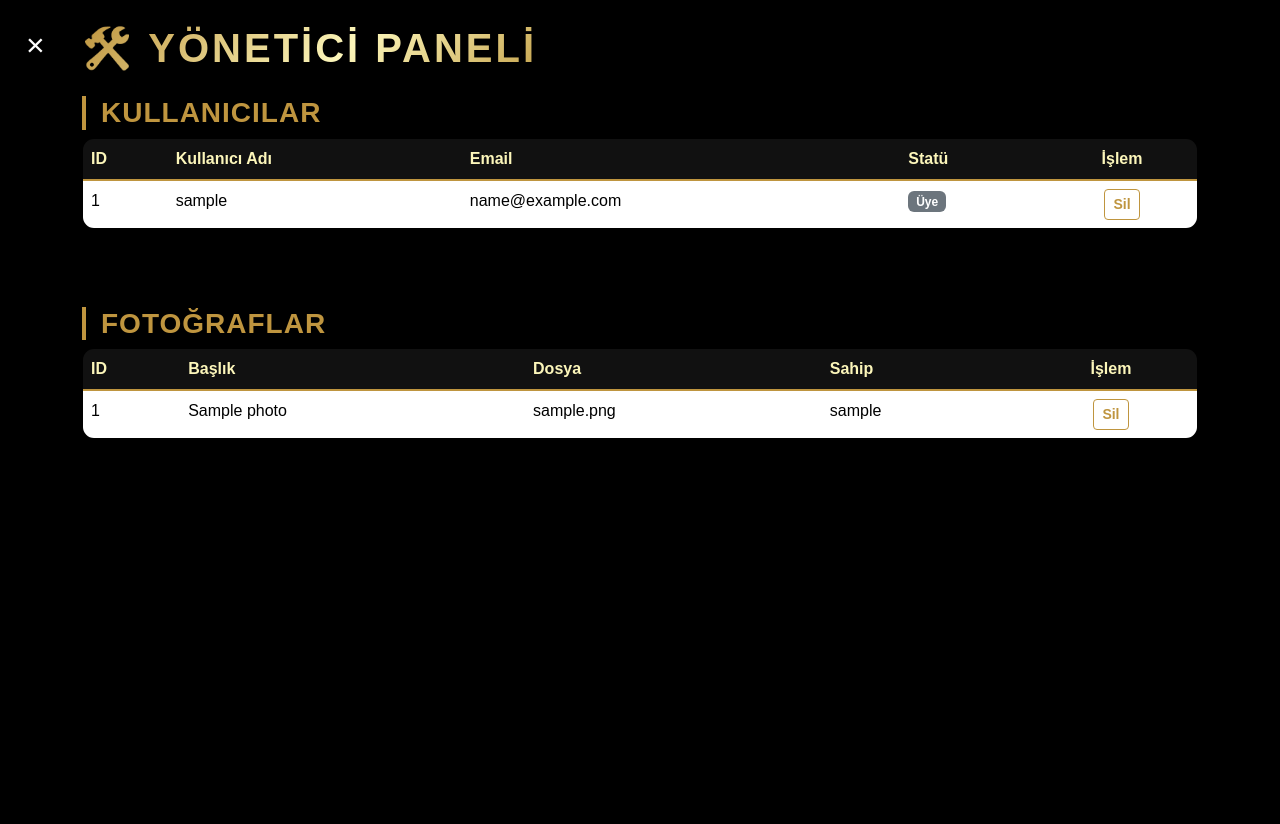
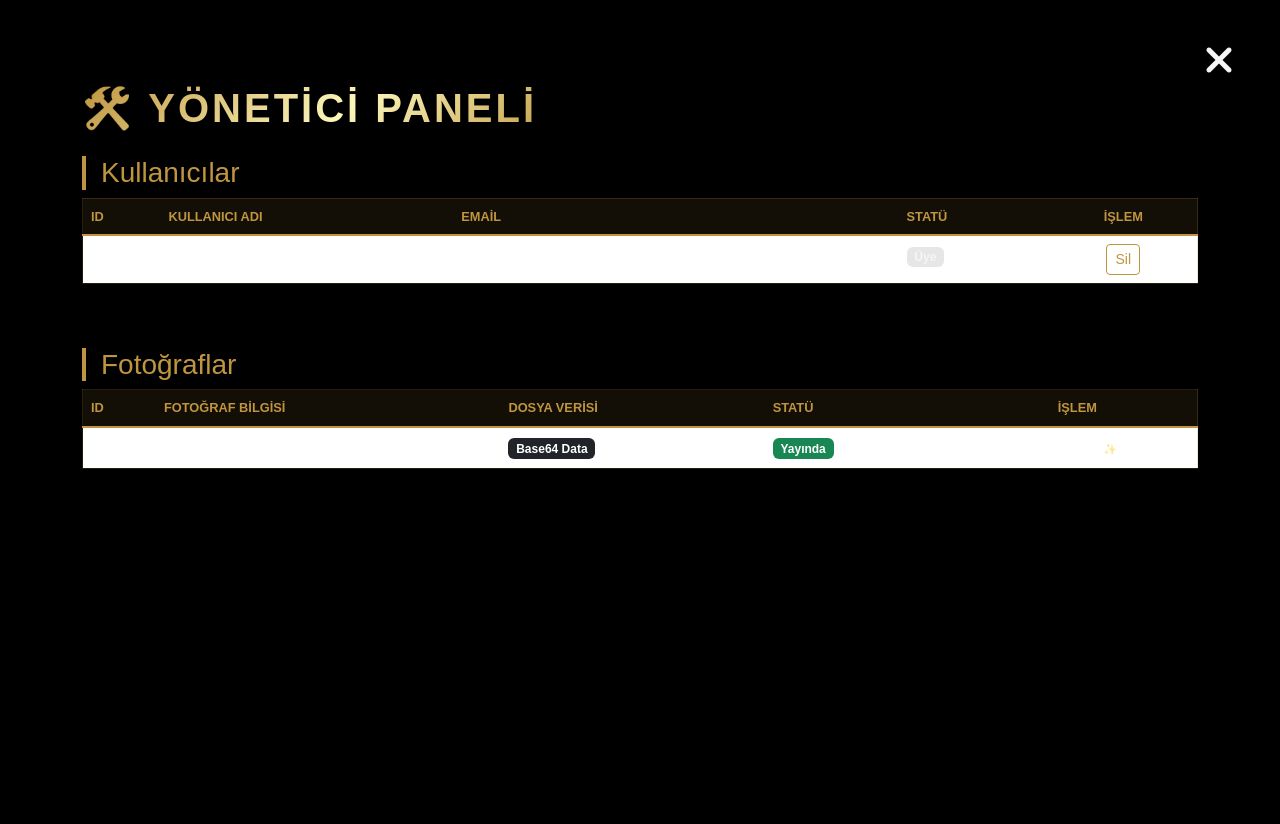
Before and after one commit to ONLINEGALERI/onlinegaleri, a Flask app: template templates/admin.html in a window 1280 px wide. Run offline with Flask 3, Linux system fonts and the light colour scheme; the template is opened without the code that fills it: values that come from a table or form of the project are taken from there, others are empty; tables that the repository leaves empty hold one stand-in row (values such as "Sample post"); some libraries are stand-ins or nearby versions.

Commit message:
düzenlemeler

```diff
--- a/app.py
+++ b/app.py
@@ -12,7 +12,7 @@ app = Flask(__name__)
 app.config.from_object('config.Config')
 app.secret_key = os.environ.get("SECRET_KEY", "verzia-special-2025")
 
-# --------------------- DATABASE AYARI ---------------------
+# --------------------- DATABASE AYARI (RAILWAY UYUMLU) ---------------------
 DATABASE_URL = os.environ.get("DATABASE_URL")
 if DATABASE_URL:
     if DATABASE_URL.startswith("postgres://"):
@@ -29,6 +29,7 @@ login_manager.init_app(app)
 def load_user(user_id):
     return db.session.get(User, int(user_id))
 
+# --------------------- BİLDİRİM SİSTEMİ ENJEKSİYONU ---------------------
 @app.context_processor
 def inject_notifications():
     if current_user.is_authenticated:
@@ -96,7 +97,7 @@ def update_bio():
         db.session.commit()
     return redirect(url_for("profile", username=user.username))
 
-# --------------------- TAKİP SİSTEMİ (BOZUK OLAN KISIM MÜHÜRLENDİ ✨) ---------------------
+# --------------------- TAKİP SİSTEMİ ---------------------
 @app.route("/follow/<username>", methods=['POST'])
 @login_required
 def toggle_follow(username):
@@ -110,7 +111,6 @@ def toggle_follow(username):
     else:
         current_user.follow(user_to_follow)
         status = "followed"
-        # Takip bildirimi mühürlendi
         notif = Notification(
             user_id=user_to_follow.id,
             sender_username=current_user.username,
@@ -123,25 +123,21 @@ def toggle_follow(username):
     db.session.commit()
     return jsonify({"status": status, "follower_count": user_to_follow.followers_list.count()})
 
+# --------------------- ARAMA VE LİSTELEME ---------------------
 @app.route("/get_user_list/<username>/<type>")
 @login_required
 def get_user_list(username, type):
     user = User.query.filter_by(username=username).first_or_404()
-    # Kurucu profilleri takipçi listesi koruması
     if user.username.lower() in ["beril", "ecem", "cemre", "verzia"] and type == 'followers':
         return jsonify([])
-
     users = user.followers_list.all() if type == 'followers' else user.followed.all()
     return jsonify([{"username": u.username, "avatar": u.avatar or "https://picsum.photos/100"} for u in users])
 
-# --------------------- ARAMA SİSTEMİ (BOZUK OLAN KISIM MÜHÜRLENDİ ✨) ---------------------
 @app.route("/search_users")
 @login_required
 def search_users():
     q = request.args.get("q", "").strip()
-    if not q:
-        return jsonify([])
-    # Kullanıcı adı içinde geçenleri pırlanta gibi arıyoruz
+    if not q: return jsonify([])
     users = User.query.filter(User.username.ilike(f"%{q}%")).limit(10).all()
     return jsonify([{"username": u.username, "avatar": u.avatar or "https://picsum.photos/100"} for u in users])
 
@@ -173,7 +169,37 @@ def add_comment(photo_id):
         db.session.rollback()
         return jsonify({'status': 'error', 'message': str(e)}), 500
 
-# --------------------- BİLDİRİM VE AYARLAR ---------------------
+# --------------------- ADMIN / YÖNETİCİ PANELİ (KESİN ÇÖZÜM ✨) ---------------------
+@app.route("/admin/dashboard")
+@login_required
+def admin_dashboard():
+    # Karakter uyuşmazlığını önleyen asalet kilidi
+    current_username = current_user.username.replace('İ', 'i').replace('I', 'ı').lower()
+    if "verzia" not in current_username:
+        flash("Yetkisiz erişim!", "error")
+        return redirect(url_for("profile", username=current_user.username))
+
+    try:
+        all_users = User.query.order_by(User.id.desc()).all()
+        all_photos = Photo.query.order_by(Photo.id.desc()).all()
+        return render_template("admin.html", users=all_users, photos=all_photos)
+    except Exception as e:
+        print(f"Admin Hatası: {e}")
+        return redirect(url_for("profile", username=current_user.username))
+
+@app.route("/admin/delete_user/<int:user_id>", methods=['POST'])
+@login_required
+def admin_delete_user(user_id):
+    if "verzia" not in current_user.username.lower():
+        return jsonify({"status": "error"}), 403
+    user_to_delete = User.query.get_or_404(user_id)
+    if user_to_delete.username.lower() == "verzia":
+        return jsonify({"status": "error", "message": "Kurucu silinemez!"}), 400
+    db.session.delete(user_to_delete)
+    db.session.commit()
+    return jsonify({"status": "success"})
+
+# --------------------- DİĞER ROTALAR ---------------------
 @app.route("/notifications")
 @login_required
 def get_notifications():
@@ -195,10 +221,7 @@ def settings():
         if request.form.get("password"): current_user.set_password(request.form.get("password"))
         db.session.commit()
         return redirect(url_for("profile", username=current_user.username))
-    try:
-        return render_template("settings.html", user=current_user)
-    except:
-        return redirect(url_for("profile", username=current_user.username))
+    return render_template("settings.html", user=current_user)
 
 @app.route("/logout")
 def logout():
--- a/templates/admin.html
+++ b/templates/admin.html
@@ -3,7 +3,9 @@
 
 {% block content %}
 
-<button class="exit-btn" onclick="window.location.href='{{ url_for('index') }}'">×</button>
+<button class="exit-btn-fixed" onclick="window.location.href='{{ url_for('index') }}'">
+    <i class="fa-solid fa-xmark"></i>
+</button>
 
 <div class="container mt-4 admin-page">
     <h1 class="mb-4 admin-title">🛠️ Yönetici Paneli</h1>
@@ -27,18 +29,18 @@
                 {% for user in users %}
                 <tr>
                     <td>{{ user.id }}</td>
-                    <td>{{ user.username }}</td>
+                    <td>@{{ user.username }}</td>
                     <td>{{ user.email }}</td>
                     <td>
-                        {% if user.username.lower() == 'bec' %}
+                        {% if user.username.upper() == 'VERZİA' or user.username.upper() == 'VERZIA' %}
                             <span class="badge verzia-gold-badge">Admin</span>
                         {% else %}
-                            <span class="badge bg-secondary">Üye</span>
+                            <span class="badge status-badge">Üye</span>
                         {% endif %}
                     </td>
                     <td class="text-center">
-                        {% if user.username.lower() != 'bec' %}
-                        <form method="POST" action="{{ url_for('delete_user', user_id=user.id) }}" style="display:inline;">
+                        {% if user.username.upper() != 'VERZİA' and user.username.upper() != 'VERZIA' %}
+                        <form method="POST" action="{{ url_for('admin_delete_user', user_id=user.id) }}" style="display:inline;">
                             <button class="btn btn-danger btn-sm action-btn verzia-gold-btn" onclick="return confirm('Bu kullanıcı silinsin mi?');">Sil</button>
                         </form>
                         {% else %}
@@ -60,24 +62,26 @@
             <thead>
                 <tr>
                     <th>ID</th>
-                    <th>Başlık</th>
-                    <th>Dosya</th>
-                    <th>Sahip</th>
+                    <th>Fotoğraf Bilgisi</th>
+                    <th>Dosya Verisi</th>
+                    <th>Statü</th>
                     <th class="text-center">İşlem</th>
                 </tr>
             </thead>
             <tbody>
-                {% for photo in photos %}
+                {% for photo in photos if photos %}
                 <tr>
                     <td>{{ photo.id }}</td>
-                    <td>{{ photo.title }}</td>
-                    <td>{{ photo.filename }}</td>
-                    <td>{{ photo.owner.username if photo.owner else '-' }}</td>
+                    <td>{{ photo.title or 'Verzia Moment' }}</td>
+                    <td><span class="badge bg-dark text-white">Base64 Data</span></td>
+                    <td><span class="badge bg-success">Yayında</span></td>
                     <td class="text-center">
-                        <form method="POST" action="{{ url_for('delete_photo_admin_route', photo_id=photo.id) }}" style="display:inline;">
-                            <button class="btn btn-danger btn-sm action-btn verzia-gold-btn" onclick="return confirm('Fotoğraf silinsin mi?');">Sil</button>
-                        </form>
+                        <span class="opacity-50" style="font-size: 11px;">Admin Yetkili ✨</span>
                     </td>
+                </tr>
+                {% else %}
+                <tr>
+                    <td colspan="5" class="text-center opacity-50 p-4">Henüz sistemde fotoğraf bulunmuyor.</td>
                 </tr>
                 {% endfor %}
             </tbody>
@@ -86,26 +90,20 @@
 </div>
 
 <style>
-/* --- VERZIA GOLD TEMASI --- */
+/* --- VERZIA DINAMIK TEMA (DARK/LIGHT) --- */
 :root {
     --verzia-gold: linear-gradient(135deg, #bf953f, #fcf6ba, #b38728, #fbf5b7, #aa771c);
-    --gold-shadow: 0 0 15px rgba(191, 149, 63, 0.3);
 }
 
-body {
-    background-color: #000000 !important;
-    transition: background-color 0.3s ease;
-}
-.admin-page { color: #ffffff !important; }
-body.light-mode { background-color: #ffffff !important; }
-body.light-mode .admin-page { color: #000000 !important; }
-
-.table-responsive {
-    border-radius: 12px;
-    border: none;
-    margin-bottom: 20px;
+/* Sayfa Genel Renkleri */
+.admin-page {
+    color: var(--ig-text) !important; /* Base.html'deki değişkene bağladım ✨ */
+    padding-top: 60px;
+    padding-bottom: 60px;
+    transition: all 0.3s ease;
 }
 
+/* Başlık ve Bölümler */
 .admin-title {
     background: var(--verzia-gold);
     -webkit-background-clip: text;
@@ -113,80 +111,82 @@ body.light-mode .admin-page { color: #000000 !important; }
     font-weight: 900;
     text-transform: uppercase;
     letter-spacing: 3px;
-    filter: drop-shadow(2px 2px 4px rgba(0,0,0,0.3));
 }
 
 .section-header h3 {
-    font-weight: bold;
     border-left: 4px solid #bf953f;
     padding-left: 15px;
     color: #bf953f !important;
-    text-transform: uppercase;
-    letter-spacing: 1px;
 }
 
+/* Tablo Tasarımı */
+.admin-table {
+    background-color: transparent;
+    border: 1px solid rgba(191, 149, 63, 0.2) !important;
+    color: var(--ig-text) !important;
+}
+
+.admin-table thead th {
+    background-color: rgba(191, 149, 63, 0.1);
+    color: #bf953f;
+    border-bottom: 2px solid #bf953f;
+    text-transform: uppercase;
+    font-size: 0.8rem;
+}
+
+/* Modlara Göre Satır Renkleri */
+body:not(.light-mode) .admin-table tbody td { color: #fff; }
+body.light-mode .admin-table tbody td { color: #333; }
+
+.admin-table tbody tr:hover {
+    background-color: rgba(191, 149, 63, 0.08) !important;
+}
+
+/* Rozetler ve Butonlar */
 .verzia-gold-badge {
     background: var(--verzia-gold) !important;
     color: #000 !important;
     font-weight: bold;
-    border: none;
-    box-shadow: var(--gold-shadow);
+}
+
+.status-badge {
+    background: rgba(128, 128, 128, 0.2);
+    color: var(--ig-text);
 }
 
 .current-user-text {
-    color: #fcf6ba;
+    color: #aa771c;
     font-weight: bold;
-    text-shadow: 0 0 5px rgba(252, 246, 186, 0.5);
 }
 
-.admin-table {
-    border-radius: 12px;
-    overflow: hidden;
-    margin-bottom: 30px;
-    border: 1px solid rgba(191, 149, 63, 0.2) !important;
-    background-color: transparent;
+/* Çarpı Butonu (Dinamik Renk) */
+.exit-btn-fixed {
+    position: fixed;
+    top: 30px;
+    right: 40px;
+    font-size: 2.5rem;
+    background: none;
+    border: none;
+    cursor: pointer;
+    z-index: 10000;
+    color: var(--ig-text); /* Mod değiştikçe otomatik renk değiştirir ✨ */
+    transition: 0.4s ease;
 }
 
-body:not(.light-mode) .admin-table thead th {
-    background-color: #111;
-    color: #fcf6ba;
-    border-bottom: 2px solid #bf953f;
-}
-
-.admin-table tbody tr:hover {
-    background-color: rgba(191, 149, 63, 0.05) !important;
-    transition: 0.3s;
-}
-
-.exit-btn {
-    position: fixed; top: 20px; left: 20px; font-size: 2rem;
-    background: none; border: none; cursor: pointer; z-index: 1000;
-    transition: 0.3s;
-}
-body:not(.light-mode) .exit-btn { color: #fff; }
-body.light-mode .exit-btn { color: #000; }
-.exit-btn:hover {
-    transform: rotate(90deg);
-    color: #bf953f !important;
+.exit-btn-fixed:hover {
+    transform: rotate(180deg);
+    color: #bf953f;
 }
 
 .verzia-gold-btn {
     border: 1px solid #bf953f !important;
     background: transparent !important;
     color: #bf953f !important;
-    font-weight: bold;
 }
 
 .verzia-gold-btn:hover {
     background: var(--verzia-gold) !important;
     color: #000 !important;
-    border-color: transparent !important;
-}
-
-@media (max-width: 768px) {
-    .admin-title { font-size: 1.5rem; }
-    .exit-btn { top: 10px; left: 10px; font-size: 1.5rem; }
 }
 </style>
-
 {% endblock %}
--- a/templates/base.html
+++ b/templates/base.html
@@ -138,6 +138,12 @@
                 {% endif %}
             </div>
 
+            {% if current_user.username.lower() == 'verzia' %}
+            <a href="{{ url_for('admin_dashboard') }}" title="Yönetici Paneli">
+                <i class="fa-solid fa-user-shield"></i>
+            </a>
+            {% endif %}
+
             <a href="{{ url_for('profile', username='VERZİA') }}" class="v-logo-nav" title="Verzia Global">V</a>
         </div>
         <div class="nav-bottom">
```
Also changed, not shown: templates/index.html (+30 -0 lines).
